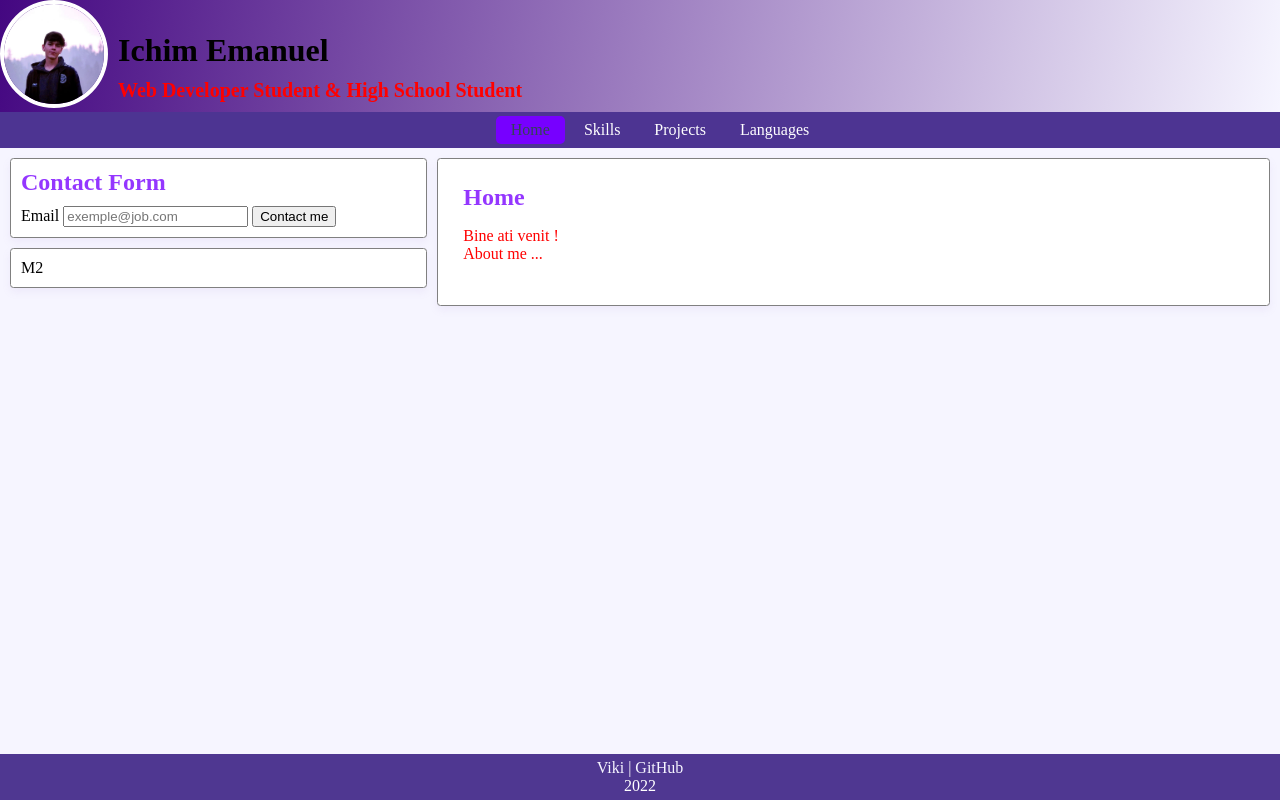
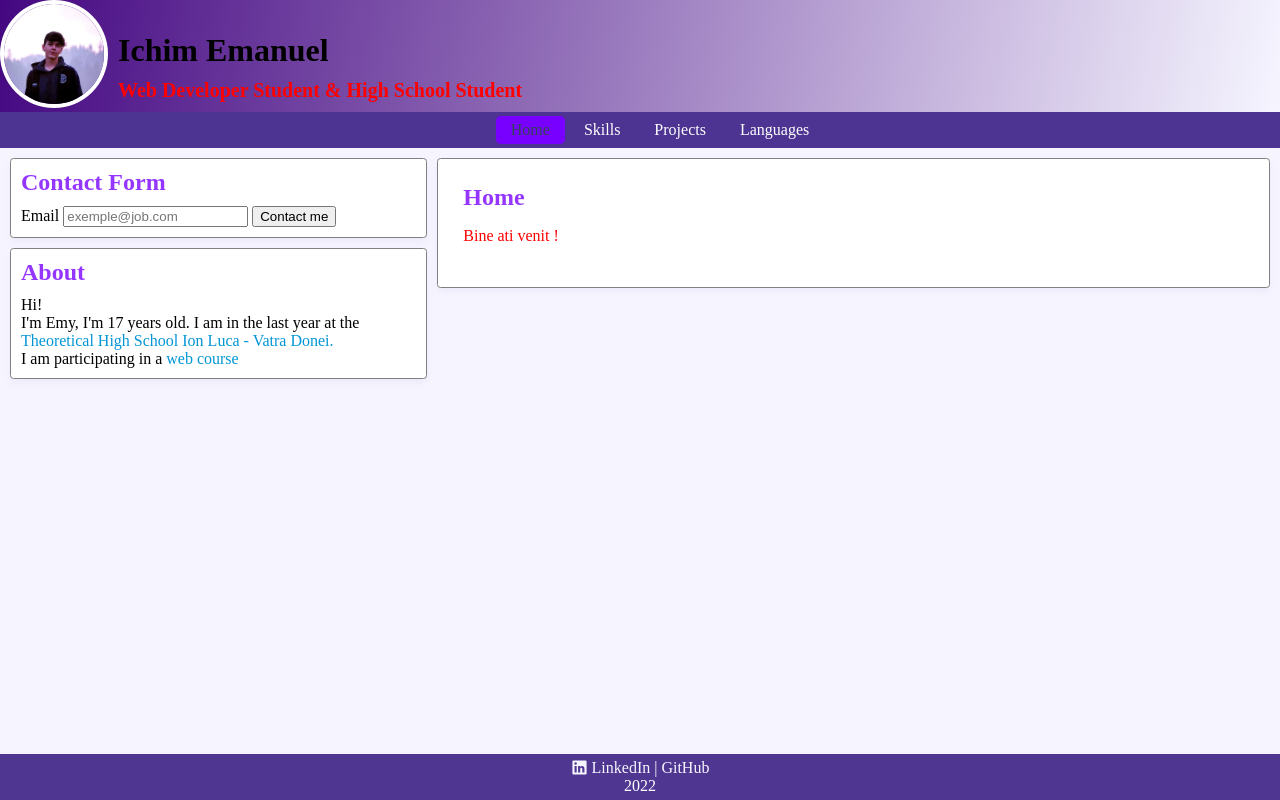
Before and after one commit to ieemy/ieemy.github.io, a plain HTML site: page index.html in a window 1280 px wide. Drawn offline with Linux system fonts and the light colour scheme.

Commit message:
add LinkedIn and Aboust

```diff
--- a/index.html
+++ b/index.html
@@ -53,16 +53,23 @@
             <button type="submit">Contact me</button>
           </form>
         </section>
-        <section>M2</section>
+        <section>
+          <h2>About</h2>
+          Hi!
+          <br />
+          I'm Emy, I'm 17 years old. I am in the last year at the
+          <a href="http://ionlucavd.ro/"
+            >Theoretical High School Ion Luca - Vatra Donei.</a
+          >
+          <br />
+          I am participating in a
+          <a href="https://fasttrackit.org/curs-web-cluj-napoca/">web course</a>
+        </section>
       </div>
       <div id="main">
         <div id="home" class="page">
           <h2>Home</h2>
-          <p>
-            Bine ati venit !
-            <br />
-            About me ...
-          </p>
+          <p>Bine ati venit !</p>
         </div>
 
         <div id="skills" class="page">
@@ -104,7 +111,27 @@
 
     <footer>
       <p style="text-align: center; color: #fff">
-        <a href="https://www.viki.com/">Viki</a>
+        <a
+          href="https://www.linkedin.com/in/emy-ichim-b002a4242/"
+          target="_blank"
+        >
+          <svg
+            style="vertical-align: top"
+            xmlns="http://www.w3.org/2000/svg"
+            viewBox="0 0 24 24"
+            data-supported-dps="24x24"
+            fill="currentColor"
+            class="mercado-match"
+            width="17"
+            height="17"
+            focusable="false"
+          >
+            <path
+              d="M20.5 2h-17A1.5 1.5 0 002 3.5v17A1.5 1.5 0 003.5 22h17a1.5 1.5 0 001.5-1.5v-17A1.5 1.5 0 0020.5 2zM8 19H5v-9h3zM6.5 8.25A1.75 1.75 0 118.3 6.5a1.78 1.78 0 01-1.8 1.75zM19 19h-3v-4.74c0-1.42-.6-1.93-1.38-1.93A1.74 1.74 0 0013 14.19a.66.66 0 000 .14V19h-3v-9h2.9v1.3a3.11 3.11 0 012.7-1.4c1.55 0 3.36.86 3.36 3.66z"
+            ></path>
+          </svg>
+          LinkedIn
+        </a>
         |
         <a href="https://github.com/ieemy">GitHub</a>
         <br />
--- a/style.css
+++ b/style.css
@@ -15,6 +15,9 @@ body {
 }
 #side-menu {
   flex: 2;
+}
+#side-menu a {
+  color: #0096d6;
 }
 #side-menu > section h2 {
   margin: 0 0 10px 0;
```
